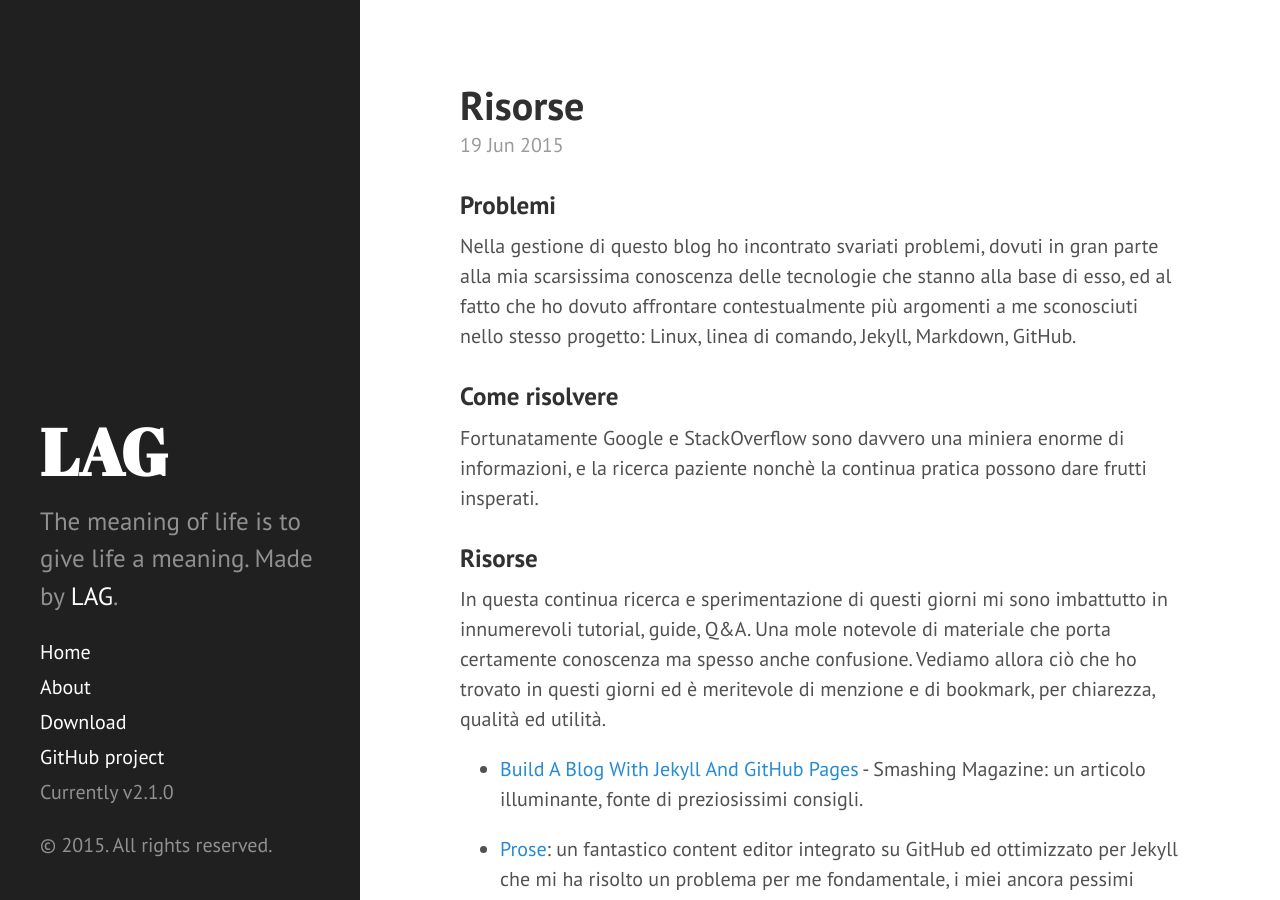
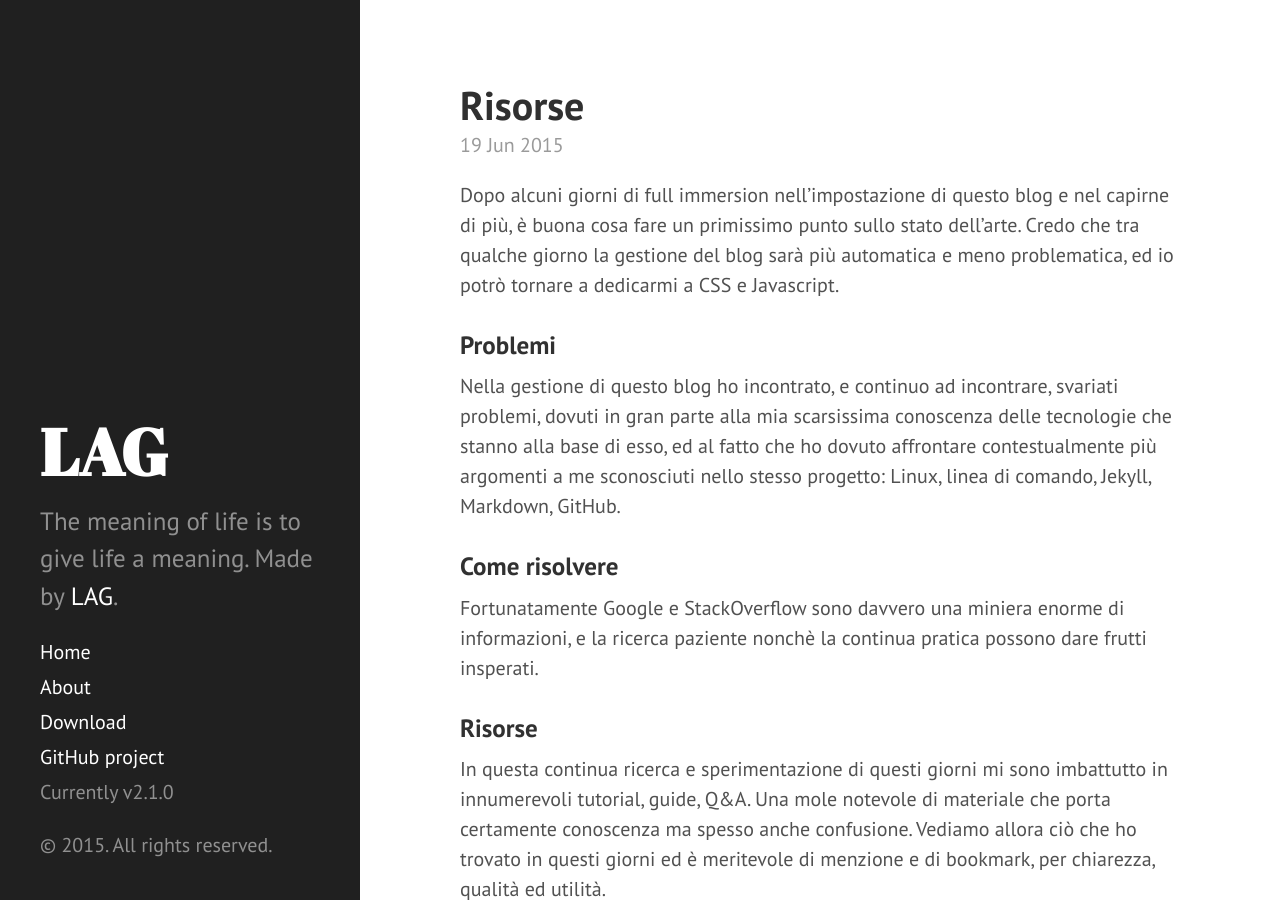
Before and after one commit to LAG12/LAG12.github.io, a Jekyll site: the page built from _posts/2015-06-19-project-resources.md, in a window 1280 px wide and 900 px high. Built offline with Jekyll 4.4.1, drawn with Linux system fonts in a browser that asks for light colours; Markdown is read by kramdown in place of the engine named in the settings.

Commit message:
Update 2015-06-19-project-resources.md

```diff
--- a/_posts/2015-06-19-project-resources.md
+++ b/_posts/2015-06-19-project-resources.md
@@ -4,9 +4,11 @@ title: Risorse
 date: 19 June 2015
 ---
 
+Dopo alcuni giorni di full immersion nell'impostazione di questo blog e nel capirne di più, è buona cosa fare un primissimo punto sullo stato dell'arte. Credo che tra qualche giorno la gestione del blog sarà più automatica e meno problematica, ed io potrò tornare a dedicarmi a CSS e Javascript.
+
 ### Problemi
 
-Nella gestione di questo blog ho incontrato svariati problemi, dovuti in gran parte alla mia scarsissima conoscenza delle tecnologie che stanno alla base di esso, ed al fatto che ho dovuto affrontare contestualmente più argomenti a me sconosciuti nello stesso progetto: Linux, linea di comando, Jekyll, Markdown, GitHub.
+Nella gestione di questo blog ho incontrato, e continuo ad incontrare, svariati problemi, dovuti in gran parte alla mia scarsissima conoscenza delle tecnologie che stanno alla base di esso, ed al fatto che ho dovuto affrontare contestualmente più argomenti a me sconosciuti nello stesso progetto: Linux, linea di comando, Jekyll, Markdown, GitHub.
 
 ### Come risolvere
 
```
